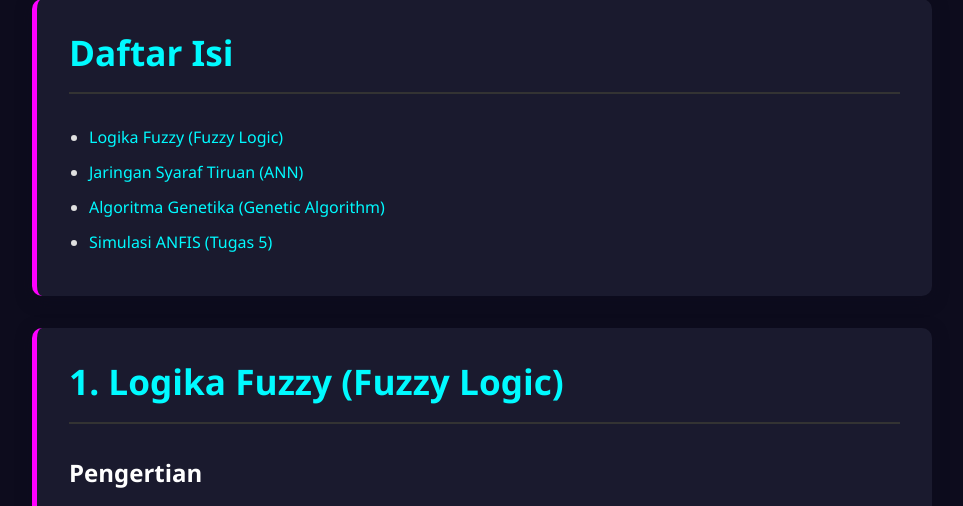
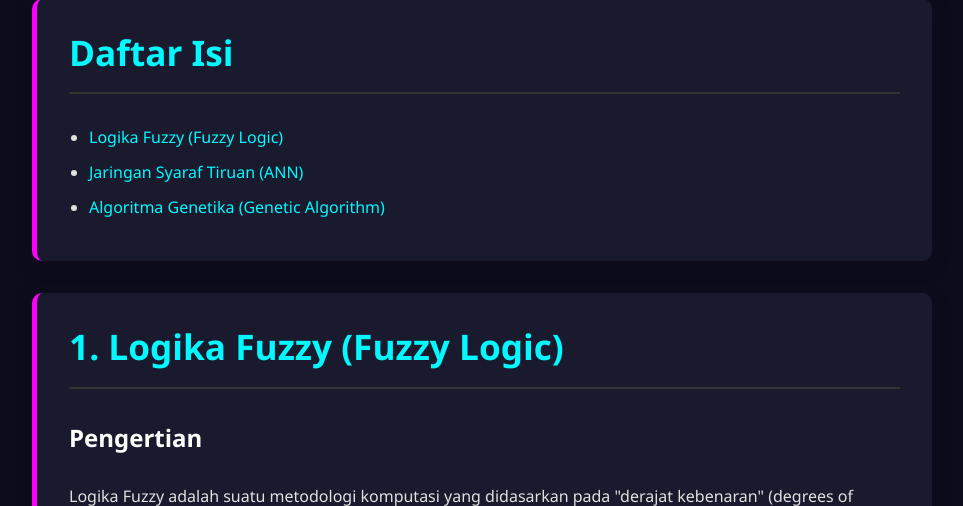
Before and after one commit to Sannfor/Tugas-SoftComp-Individu, a Flask app: page / in a window 1280 px wide. Shown: the part 127-633 px from the top of the page, without its empty margins (158-1121 px from the left). Run offline with Flask 3, Linux system fonts and the light colour scheme.

Commit message:
Update 2

```diff
--- a/templates/index.html
+++ b/templates/index.html
@@ -27,7 +27,6 @@
                 <li><a href="#fuzzy">Logika Fuzzy (Fuzzy Logic)</a></li>
                 <li><a href="#ann">Jaringan Syaraf Tiruan (ANN)</a></li>
                 <li><a href="#genetika">Algoritma Genetika (Genetic Algorithm)</a></li>
-                <li><a href="{{ url_for('tugas_5') }}">Simulasi ANFIS (Tugas 5)</a></li>
             </ul>
         </section>
 
```
